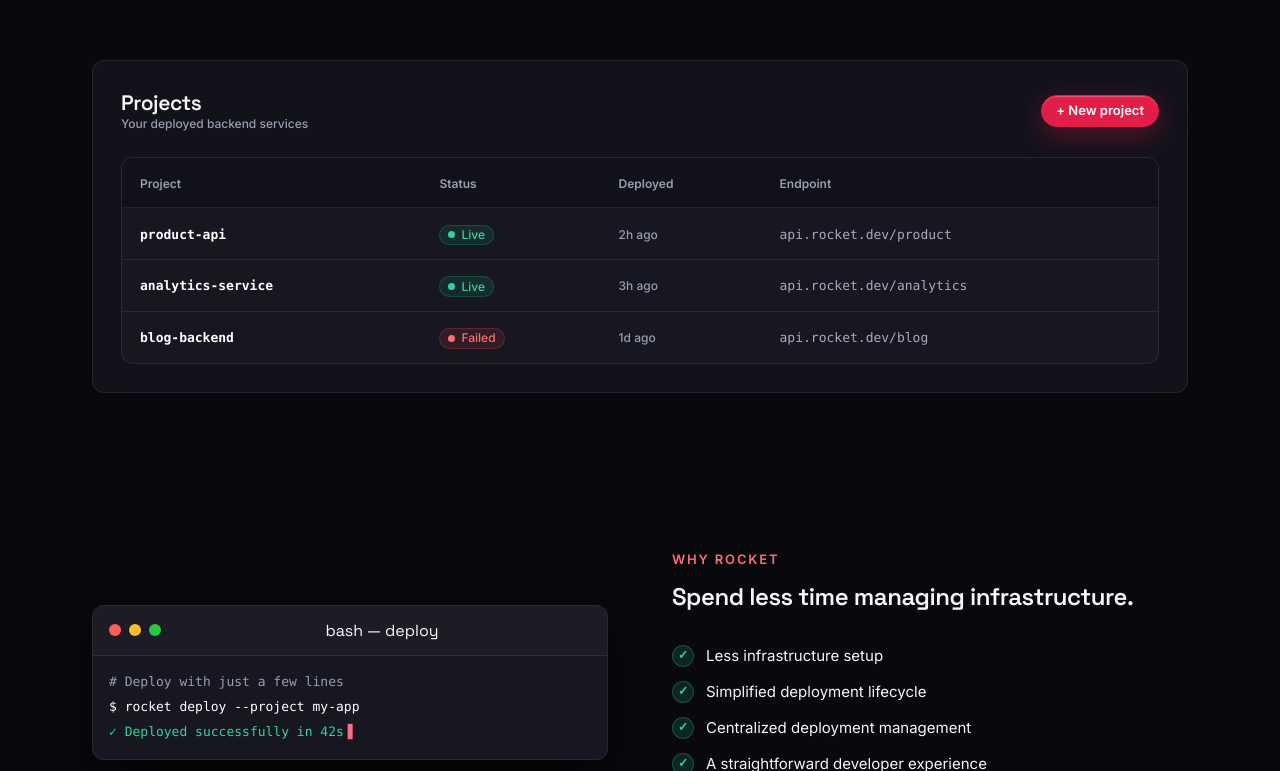
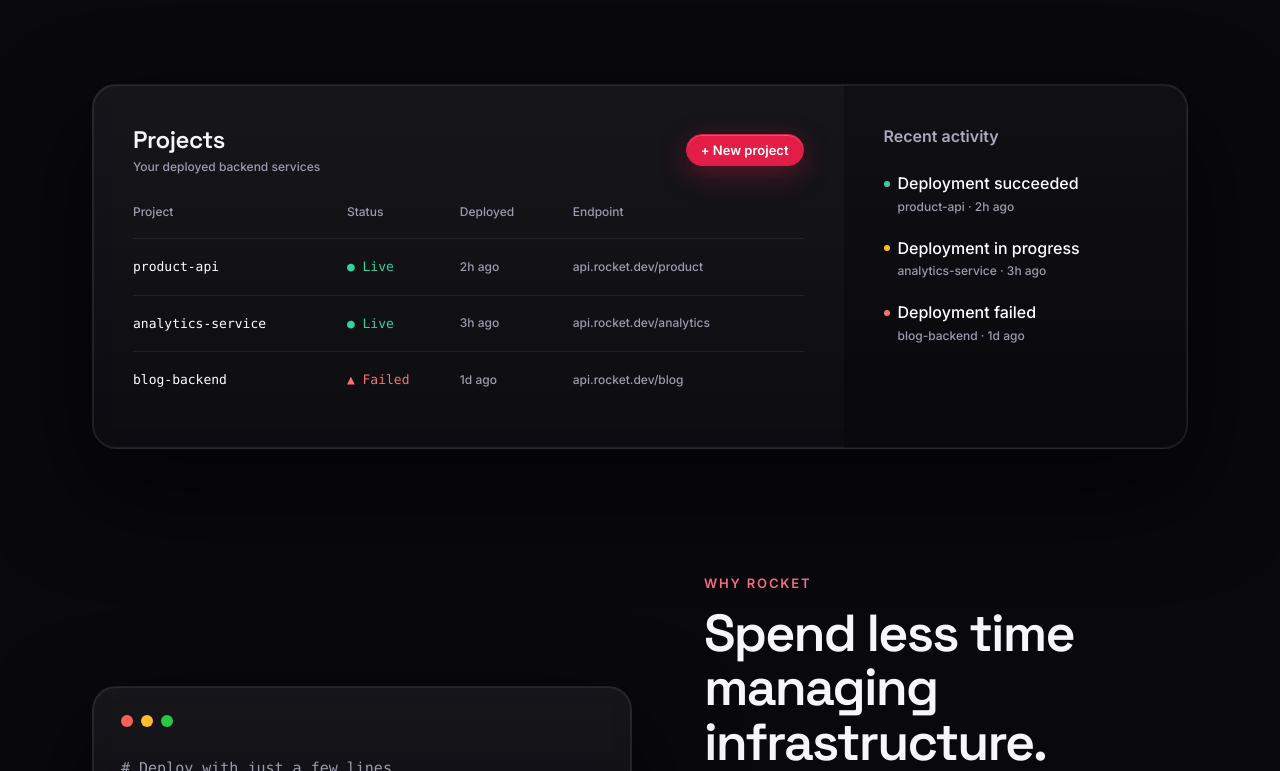
Before and after one commit to imdeepmind/rocket, a Next.js app in the folder rocket/platform/: page / in a window 1280 px wide. Shown: the part 2029-2800 px from the top of the page. Built offline with nearby package versions, Linux system fonts and the light colour scheme.

Commit message:
refactor(platform): #227: align projects preview and why rocket with original design

```diff
--- a/rocket/platform/componentsV2/bits/Card/styles.module.css
+++ b/rocket/platform/componentsV2/bits/Card/styles.module.css
@@ -18,10 +18,17 @@
 }
 
 .glass {
-  background: rgba(23, 23, 34, 0.7);
-  backdrop-filter: blur(16px);
-  -webkit-backdrop-filter: blur(16px);
-  border-color: rgba(255, 255, 255, 0.08);
+  background: linear-gradient(
+    180deg,
+    rgba(255, 255, 255, 0.06),
+    rgba(255, 255, 255, 0.02)
+  );
+  box-shadow:
+    inset 0 0 0 1px var(--border-subtle),
+    0 40px 100px rgba(0, 0, 0, 0.55);
+  backdrop-filter: blur(12px);
+  -webkit-backdrop-filter: blur(12px);
+  border-color: var(--border-subtle);
 }
 
 .interactive {
--- a/rocket/platform/componentsV2/bits/Typography/index.tsx
+++ b/rocket/platform/componentsV2/bits/Typography/index.tsx
@@ -105,7 +105,9 @@ export default function Typography<T extends React.ElementType = 'p'>({
     .filter(Boolean)
     .join(' ');
 
-  const combinedClass = classNameOverride ?? defaultClasses;
+  const combinedClass = classNameOverride
+    ? `${defaultClasses} ${classNameOverride}`
+    : defaultClasses;
 
   return (
     <Component className={combinedClass} {...rest}>
--- a/rocket/platform/componentsV2/container/landing/Hero/index.tsx
+++ b/rocket/platform/componentsV2/container/landing/Hero/index.tsx
@@ -193,7 +193,7 @@ export default function Hero({
                 API endpoint
               </Typography>
               <Typography variant="mono" color="white" weight="normal">
-                https://api.rocket.dev
+                https://rocket.imdeepmind.com
               </Typography>
             </Flex>
           </Card>
--- a/rocket/platform/componentsV2/container/landing/ProjectsPreview/index.tsx
+++ b/rocket/platform/componentsV2/container/landing/ProjectsPreview/index.tsx
@@ -5,15 +5,23 @@ import Button from '@/componentsV2/bits/Button';
 import Card from '@/componentsV2/bits/Card';
 import Flex from '@/componentsV2/bits/Flex';
 import Section from '@/componentsV2/bits/Section';
-import Tag from '@/componentsV2/bits/Tag';
+import StatusDot from '@/componentsV2/bits/StatusDot';
 import Typography from '@/componentsV2/bits/Typography';
-import Table, {TableColumn} from '@/componentsV2/items/Table';
+
+import styles from './styles.module.css';
 
 export interface PreviewProject {
   name: string;
   status: 'Live' | 'Failed';
   deployed: string;
   endpoint: string;
+}
+
+export interface RecentActivity {
+  id: string;
+  title: string;
+  meta: string;
+  statusVariant: 'success' | 'warning' | 'error';
 }
 
 export const DEFAULT_PREVIEW_PROJECTS: PreviewProject[] = [
@@ -37,11 +45,33 @@ export const DEFAULT_PREVIEW_PROJECTS: PreviewProject[] = [
   },
 ];
 
+export const DEFAULT_RECENT_ACTIVITIES: RecentActivity[] = [
+  {
+    id: '1',
+    title: 'Deployment succeeded',
+    meta: 'product-api · 2h ago',
+    statusVariant: 'success',
+  },
+  {
+    id: '2',
+    title: 'Deployment in progress',
+    meta: 'analytics-service · 3h ago',
+    statusVariant: 'warning',
+  },
+  {
+    id: '3',
+    title: 'Deployment failed',
+    meta: 'blog-backend · 1d ago',
+    statusVariant: 'error',
+  },
+];
+
 export interface ProjectsPreviewProps {
   title?: string;
   subtitle?: string;
   newProjectHref?: string;
   projects?: PreviewProject[];
+  recentActivities?: RecentActivity[];
   classNameOverride?: string;
 }
 
@@ -50,58 +80,35 @@ export default function ProjectsPreview({
   subtitle = 'Your deployed backend services',
   newProjectHref = '/auth/sign-in',
   projects = DEFAULT_PREVIEW_PROJECTS,
+  recentActivities = DEFAULT_RECENT_ACTIVITIES,
   classNameOverride,
 }: ProjectsPreviewProps): React.JSX.Element {
-  const columns: TableColumn<PreviewProject>[] = [
-    {
-      header: 'Project',
-      render: row => (
-        <Typography variant="mono" color="white" weight="semibold">
-          {row.name}
-        </Typography>
-      ),
-    },
-    {
-      header: 'Status',
-      render: row => (
-        <Tag
-          variant={row.status === 'Live' ? 'success' : 'error'}
-          size="sm"
-          dot
-        >
-          {row.status}
-        </Tag>
-      ),
-    },
-    {
-      header: 'Deployed',
-      render: row => (
-        <Typography variant="caption" color="muted">
-          {row.deployed}
-        </Typography>
-      ),
-    },
-    {
-      header: 'Endpoint',
-      render: row => (
-        <Typography variant="mono" color="secondary">
-          {row.endpoint}
-        </Typography>
-      ),
-    },
-  ];
-
   return (
     <Section
       container="landing"
-      pt="10"
-      pb="20"
+      pt="16"
+      pb="16"
       classNameOverride={classNameOverride}
     >
-      <Card padding="lg" variant="glass" fullWidth>
-        <Flex align="center" justify="between" mb="6" fullWidth>
-          <Flex direction="column">
-            <Typography variant="h3" as="h3">
+      <Card
+        variant="glass"
+        radius="2xl"
+        padding="none"
+        fullWidth
+        classNameOverride={styles.dashboardCard}
+      >
+        {/* Left: Projects list */}
+        <Box classNameOverride={styles.projectsCol}>
+          <Flex
+            align="center"
+            justify="between"
+            mb="7"
+            wrap="wrap"
+            gap="3"
+            fullWidth
+          >
+            <Flex direction="column" gap="1">
+              <Typography variant="h2" as="h3">
                 {title}
               </Typography>
               <Typography variant="caption" color="muted">
@@ -113,12 +120,77 @@ export default function ProjectsPreview({
             </Button>
           </Flex>
 
-        <Box overflowX="auto" fullWidth>
-          <Table<PreviewProject>
-            columns={columns}
-            data={projects}
-            keyExtractor={row => row.name}
-          />
+          <Box classNameOverride={styles.tableWrapper}>
+            <Box classNameOverride={styles.table}>
+              <Box classNameOverride={styles.tableHeader}>
+                <Typography variant="caption" color="muted">
+                  Project
+                </Typography>
+                <Typography variant="caption" color="muted">
+                  Status
+                </Typography>
+                <Typography variant="caption" color="muted">
+                  Deployed
+                </Typography>
+                <Typography variant="caption" color="muted">
+                  Endpoint
+                </Typography>
+              </Box>
+              {projects.map(project => (
+                <Box key={project.name} classNameOverride={styles.tr}>
+                  <Typography variant="mono" color="white" weight="medium">
+                    {project.name}
+                  </Typography>
+                  <Typography
+                    variant="mono"
+                    color={project.status === 'Live' ? 'success' : 'error'}
+                    weight="medium"
+                  >
+                    {project.status === 'Live' ? '● Live' : '▲ Failed'}
+                  </Typography>
+                  <Typography variant="caption" color="muted">
+                    {project.deployed}
+                  </Typography>
+                  <Typography variant="caption" color="muted">
+                    {project.endpoint}
+                  </Typography>
+                </Box>
+              ))}
+            </Box>
+          </Box>
+        </Box>
+
+        {/* Right: Recent activity */}
+        <Box classNameOverride={styles.activityCol}>
+          <Box mb="6">
+            <Typography
+              variant="h4"
+              as="h3"
+              color="secondary"
+              weight="semibold"
+            >
+              Recent activity
+            </Typography>
+          </Box>
+          <Flex direction="column" gap="5">
+            {recentActivities.map(item => (
+              <Box key={item.id}>
+                <Flex align="center" gap="2">
+                  <StatusDot variant={item.statusVariant} size="sm" />
+                  <Typography variant="body-lg" color="white" weight="medium">
+                    {item.title}
+                  </Typography>
+                </Flex>
+                <Typography
+                  variant="caption"
+                  color="muted"
+                  classNameOverride={styles.activityMeta}
+                >
+                  {item.meta}
+                </Typography>
+              </Box>
+            ))}
+          </Flex>
         </Box>
       </Card>
     </Section>
--- a/rocket/platform/componentsV2/container/landing/ProjectsPreview/styles.module.css
+++ b/rocket/platform/componentsV2/container/landing/ProjectsPreview/styles.module.css
@@ -1 +1,57 @@
-/* All projects-preview styling is handled by composable bits (Section, Card, Flex, Box, Table) */
+.dashboardCard {
+  display: flex;
+  flex-wrap: wrap;
+  overflow: hidden;
+}
+
+.projectsCol {
+  flex: 3 1 560px;
+  min-width: 0;
+  padding: 40px;
+}
+
+.tableWrapper {
+  overflow-x: auto;
+}
+
+.table {
+  min-width: 560px;
+  font-size: 13px;
+  font-family: ui-monospace, SFMono-Regular, Menlo, Monaco, Consolas, monospace;
+}
+
+.tableHeader {
+  display: grid;
+  grid-template-columns: 1.4fr 0.7fr 0.7fr 1.6fr;
+  gap: 12px;
+  padding-bottom: 18px;
+  align-items: center;
+}
+
+.tr {
+  display: grid;
+  grid-template-columns: 1.4fr 0.7fr 0.7fr 1.6fr;
+  gap: 12px;
+  padding: 18px 0;
+  border-top: 1px solid rgba(255, 255, 255, 0.07);
+  align-items: center;
+}
+
+.activityCol {
+  flex: 1 1 280px;
+  padding: 40px;
+  background: rgba(0, 0, 0, 0.25);
+}
+
+.activityMeta {
+  padding-left: 14px;
+  margin-top: 2px;
+  display: block;
+}
+
+@media (max-width: 900px) {
+  .projectsCol,
+  .activityCol {
+    padding: 28px;
+  }
+}
--- a/rocket/platform/componentsV2/container/landing/WhyRocket/index.tsx
+++ b/rocket/platform/componentsV2/container/landing/WhyRocket/index.tsx
@@ -5,7 +5,9 @@ import Flex from '@/componentsV2/bits/Flex';
 import IconBadge from '@/componentsV2/bits/IconBadge';
 import Section from '@/componentsV2/bits/Section';
 import Typography from '@/componentsV2/bits/Typography';
-import TerminalViewer from '@/componentsV2/items/TerminalViewer';
+import WindowFrame from '@/componentsV2/bits/WindowFrame';
+
+import styles from './styles.module.css';
 
 export const DEFAULT_BENEFITS = [
   'Less infrastructure setup',
@@ -17,8 +19,8 @@ export const DEFAULT_BENEFITS = [
 
 export const DEFAULT_TERMINAL_LINES = [
   '# Deploy with just a few lines',
-  '$ rocket deploy --project my-app',
-  '✓ Deployed successfully in 42s',
+  '$ ross deploy --project my-app',
+  '✓ Deployed successfully in 18s',
 ];
 
 export interface WhyRocketProps {
@@ -34,7 +36,7 @@ export default function WhyRocket({
   eyebrow = 'Why Rocket',
   title = 'Spend less time managing infrastructure.',
   benefits = DEFAULT_BENEFITS,
-  terminalTitle = 'bash — deploy',
+  terminalTitle,
   terminalLines = DEFAULT_TERMINAL_LINES,
   classNameOverride,
 }: WhyRocketProps): React.JSX.Element {
@@ -42,49 +44,114 @@ export default function WhyRocket({
     <Section
       id="docs"
       container="landing"
-      spacing="lg"
+      pt="16"
+      pb="16"
       classNameOverride={classNameOverride}
     >
-      <Flex align="center" gap="16" wrap="wrap">
+      <Box classNameOverride={styles.whyLayout}>
         {/* Left: CLI terminal preview */}
-        <Box flex="1" minW="0" basis="440">
-          <TerminalViewer
+        <Box classNameOverride={styles.terminalCol}>
+          <WindowFrame
+            dots
             title={terminalTitle}
-            lines={terminalLines}
-            activeCursor
-            showDots
-          />
+            headerBorder={false}
+            variant="glass"
+          >
+            <Box classNameOverride={styles.terminalContent}>
+              {terminalLines.map((line, idx) => {
+                if (line.startsWith('#')) {
+                  return (
+                    <Typography
+                      key={idx}
+                      variant="mono"
+                      color="muted"
+                      classNameOverride={styles.terminalLine}
+                    >
+                      {line}
+                    </Typography>
+                  );
+                }
+                if (line.startsWith('$')) {
+                  const restOfLine = line.slice(1).trim();
+                  return (
+                    <Box key={idx} mt="3">
+                      <Typography
+                        variant="mono"
+                        color="primary"
+                        classNameOverride={styles.terminalLine}
+                      >
+                        $
+                      </Typography>{' '}
+                      <Typography
+                        variant="mono"
+                        color="white"
+                        classNameOverride={styles.terminalLine}
+                      >
+                        {restOfLine}
+                      </Typography>
+                    </Box>
+                  );
+                }
+                if (line.startsWith('✓')) {
+                  return (
+                    <Box key={idx} mt="7">
+                      <Typography
+                        variant="mono"
+                        color="success"
+                        classNameOverride={styles.terminalLine}
+                      >
+                        {line}
+                      </Typography>
+                    </Box>
+                  );
+                }
+                return (
+                  <Typography
+                    key={idx}
+                    variant="mono"
+                    color="white"
+                    classNameOverride={styles.terminalLine}
+                  >
+                    {line}
+                  </Typography>
+                );
+              })}
+            </Box>
+          </WindowFrame>
         </Box>
 
         {/* Right: Why Rocket info */}
-        <Flex direction="column" gap="4" flex="1" minW="0" basis="440">
-          {eyebrow && <Typography variant="eyebrow">{eyebrow}</Typography>}
-          <Typography variant="h2" as="h2">
-            {title}
-          </Typography>
+        <Box classNameOverride={styles.infoCol}>
+          {eyebrow && (
+            <Box mb="4">
+              <Typography variant="eyebrow">{eyebrow}</Typography>
+            </Box>
+          )}
+          <Box mb="8">
+            <Typography variant="display" as="h2">
+              {title}
+            </Typography>
+          </Box>
 
-          <Flex
-            as="ul"
-            direction="column"
-            gap="3"
-            mt="4"
-            listStyle="none"
-            p="0"
-            m="0"
-          >
+          <Flex as="ul" direction="column" gap="5" listStyle="none" p="0" m="0">
             {benefits.map(benefit => (
-              <Flex as="li" align="center" gap="3" key={benefit}>
-                <IconBadge variant="success" size="sm" rounded="full">
+              <Flex as="li" align="center" gap="4" key={benefit}>
+                <IconBadge variant="primary" size="sm" rounded="full">
                   ✓
                 </IconBadge>
-                <Typography variant="body" as="span">
+                <Typography
+                  variant="body-lg"
+                  as="span"
+                  color="secondary"
+                  classNameOverride={styles.checkItemText}
+                >
                   {benefit}
                 </Typography>
               </Flex>
             ))}
           </Flex>
-        </Flex>
-      </Flex>
+        </Box>
+      </Box>
     </Section>
   );
 }
--- a/rocket/platform/componentsV2/container/landing/WhyRocket/styles.module.css
+++ b/rocket/platform/componentsV2/container/landing/WhyRocket/styles.module.css
@@ -1 +1,50 @@
-/* All why-rocket styling is handled by composable bits (Section, Flex, Box, IconBadge, Typography) */
+.whyLayout {
+  display: flex;
+  align-items: center;
+  gap: var(--spacing-18);
+  flex-wrap: wrap;
+}
+
+.terminalCol {
+  flex: 0 1 540px;
+  width: 100%;
+  max-width: 540px;
+}
+
+.terminalContent {
+  display: flex;
+  flex-direction: column;
+  padding-top: var(--spacing-4);
+}
+
+.terminalLine {
+  font-size: 15px;
+}
+
+.infoCol {
+  flex: 1 1 420px;
+  min-width: 0;
+}
+
+.checkItemText {
+  white-space: nowrap;
+}
+
+@media (max-width: 900px) {
+  .whyLayout {
+    gap: var(--spacing-12);
+  }
+
+  .terminalCol {
+    max-width: 100%;
+    flex: 1 1 100%;
+  }
+
+  .infoCol {
+    flex: 1 1 100%;
+  }
+
+  .checkItemText {
+    white-space: normal;
+  }
+}
```
Lines whose indentation alone changed are shown as unchanged.
